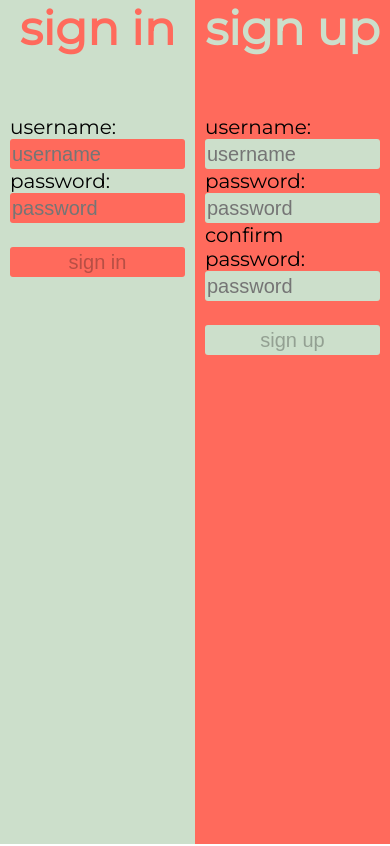
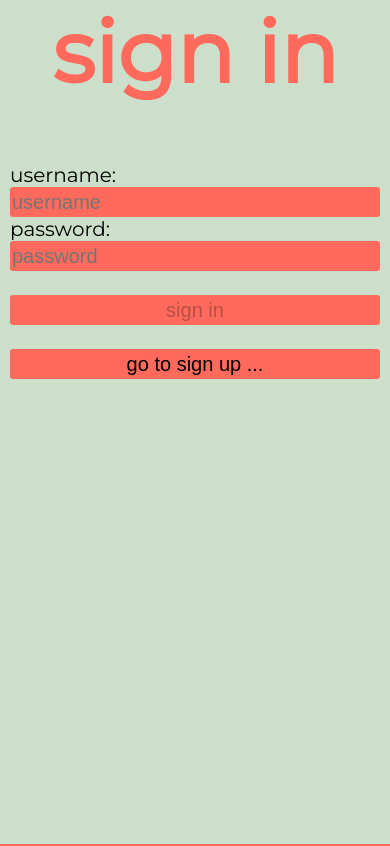
Before and after one commit to jonaskau/chat-frontend, an Angular app: page /authenticate in a window 390 px wide. Shown: the top 846 px of the page. Built offline with nearby package versions, Linux system fonts and the light colour scheme.

Commit message:
authentication menu responsive

```diff
--- a/src/app/authentication/authentication.component.scss
+++ b/src/app/authentication/authentication.component.scss
@@ -1,6 +1,7 @@
 .flex {
-    position: fixed;
+    position: absolute;
     display: flex;
+    flex-wrap: wrap;
     top: 0;
     right: 0;
     bottom: 0;
@@ -9,4 +10,11 @@
 
 .half-box {
     width: 50%;
+    height: 100%;
 }
+
+@media only screen and (max-width: 500px) {
+    .half-box {
+        width: 100%;
+    }
+}
--- a/src/app/authentication/authentication.component.ts
+++ b/src/app/authentication/authentication.component.ts
@@ -9,6 +9,7 @@ export class AuthenticationComponent implements OnInit {
 
   constructor() { }
 
-  ngOnInit() { }
-
+  ngOnInit() {
+    console.log(window.innerWidth)
+  }
 }
--- a/src/app/authentication/signin/signin.component.html
+++ b/src/app/authentication/signin/signin.component.html
@@ -29,4 +29,12 @@
         type="submit"
         [disabled]="!signInForm.valid">sign in</button>
     <p *ngIf="wrongCredentials" class="red-color"><br>Wrong credentials!</p>
+    <br><br>
+    <button
+        class="button-authenticate"
+        type="button"
+        (click)="scrollToSignUp()"
+        *ngIf="showSignUpLink">
+        go to sign up ...
+    </button>
 </form>
--- a/src/app/authentication/signin/signin.component.ts
+++ b/src/app/authentication/signin/signin.component.ts
@@ -1,4 +1,4 @@
-import { Component, OnInit } from '@angular/core';
+import { Component, OnInit, HostListener } from '@angular/core';
 import { Validators, FormBuilder } from '@angular/forms';
 import { AuthService } from '../auth.service';
 
@@ -9,7 +9,8 @@ import { AuthService } from '../auth.service';
 })
 export class SigninComponent implements OnInit {
 
-  wrongCredentials = false;
+  wrongCredentials = false
+  showSignUpLink = false
 
   signInForm = this.fb.group({
     username: ['', Validators.required],
@@ -21,12 +22,26 @@ export class SigninComponent implements OnInit {
     private authService: AuthService) { }
 
   ngOnInit() {
+    this.onResize()
     this.authService.getIsAuthenticatedObservable().subscribe(isAuth => {
-      this.wrongCredentials = !isAuth;
+      this.wrongCredentials = !isAuth
       setTimeout(() => {
-        this.wrongCredentials = false;
+        this.wrongCredentials = false
       }, 2000)
     })
+  }
+
+  @HostListener('window:resize', ['$event'])
+  onResize() {
+    if (window.innerWidth <= 500) {
+      this.showSignUpLink = true
+    } else {
+      this.showSignUpLink = false
+    }
+  }
+
+  scrollToSignUp() {
+    window.scrollTo({top: window.innerHeight, left: 0, behavior: 'smooth'})
   }
 
   onSubmit() {
--- a/src/styles.scss
+++ b/src/styles.scss
@@ -62,7 +62,7 @@ body {
     --element-color-3-75: rgba(var(--element-color-3-var), 0.75);
     --element-color-3-50: rgba(var(--element-color-3-var), 0.5);
     --element-color-4: rgb(255, 106, 92);
-    --element-color-5: #ccdfcb;
+    --element-color-5: rgb(204, 223, 203);
     --element-color-6: rgb(100,100,100);
     --font-color-1: black;
     --font-color-2: rgb(121,90,58);
@@ -78,7 +78,7 @@ body {
 }
 
 .header-authenticate {
-    font-size: 12vw;
+    font-size: 11vw;
     text-align: center;
 }
 .form-authenticate {
@@ -259,3 +259,9 @@ body {
     width: calc(100% - 2* var(--space-width));
     height: 30px;
 }
+
+@media only screen and (max-width: 500px) {
+    .header-authenticate {
+        font-size: 22vw;
+    }
+}
```
Also changed, not shown: src/app/authentication/signup/signup.component.html (line endings or trailing spaces).
